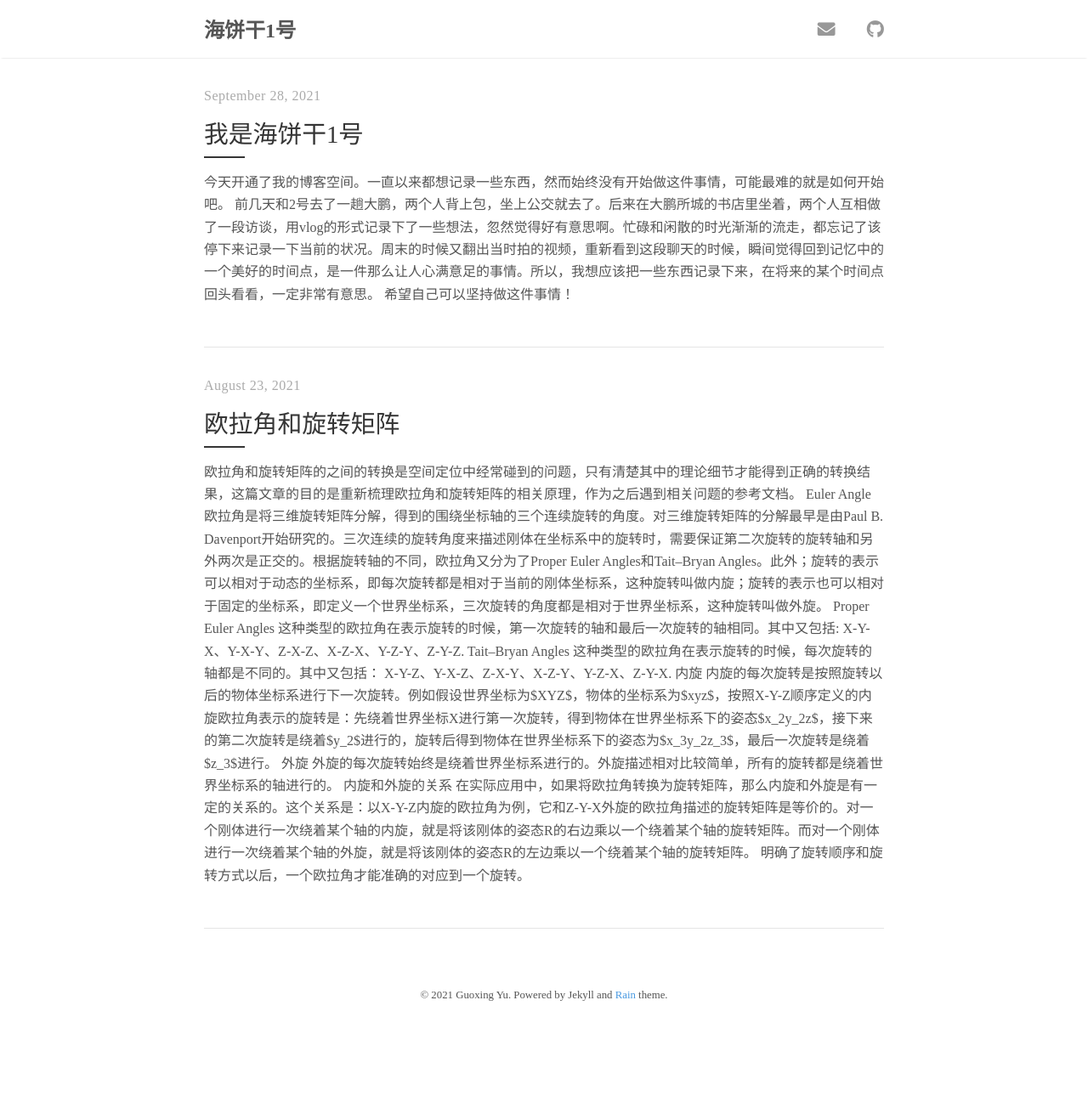
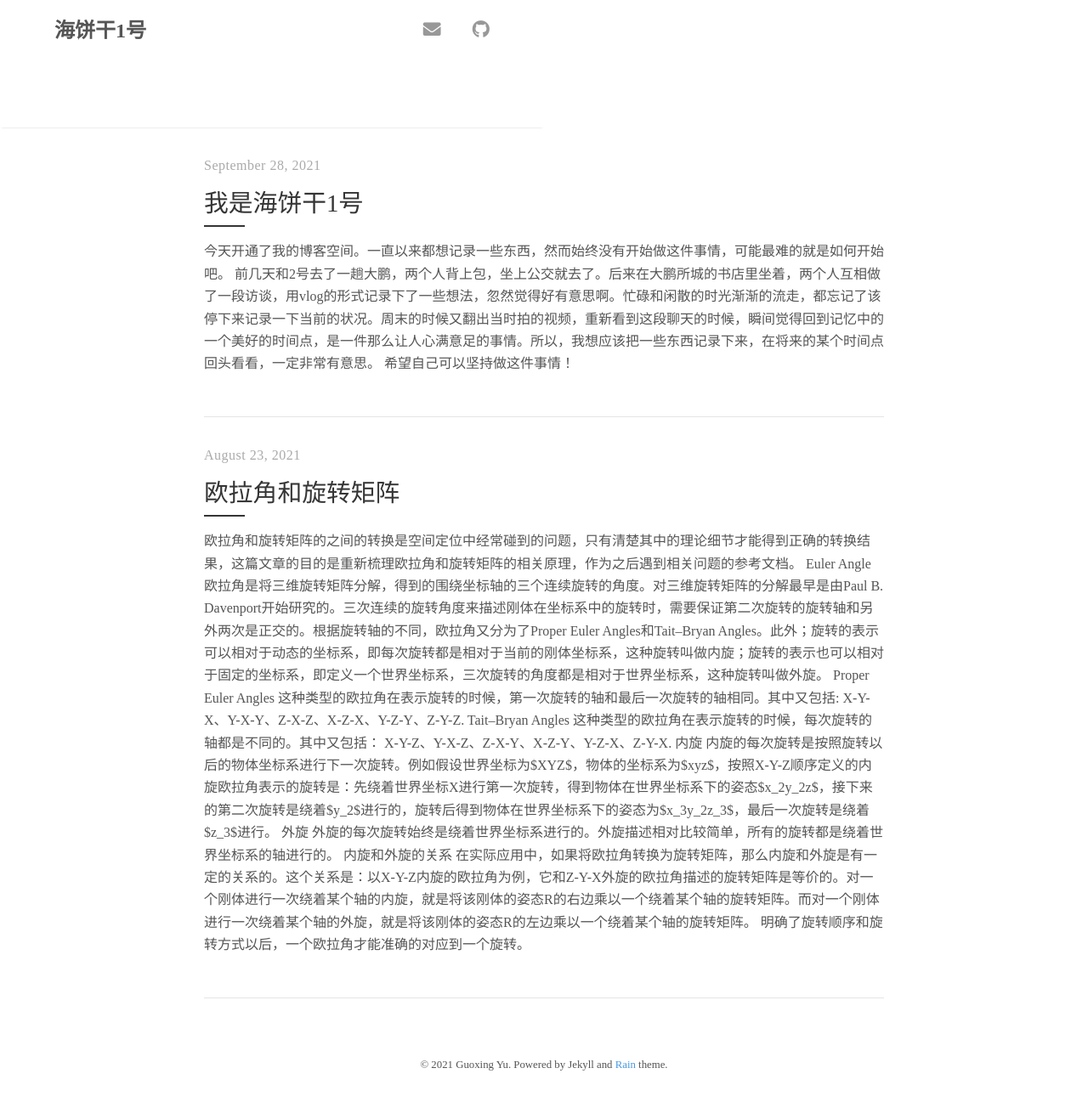
Before and after one commit to gxyu-star/myblog, a Jekyll site: the page built from index.html, in a window 1280 px wide. Shown: the whole page at 85% size. Built offline with Jekyll 4.4.1, drawn with Linux system fonts in a browser that asks for light colours; nearby versions of some CDN libraries; the list of posts is cut into pages by our own code; before the commit the page ends 1215 px from its top, so only the background shows below that.

Commit message:
change layout

```diff
--- a/_sass/rain/_layout.scss
+++ b/_sass/rain/_layout.scss
@@ -15,6 +15,8 @@ footer,
 
 .nav {
   box-shadow: 0 2px 2px -2px $shadow-color;
+  width:640px;
+  height:150px;
   overflow: auto;
 
   &-container {
```
